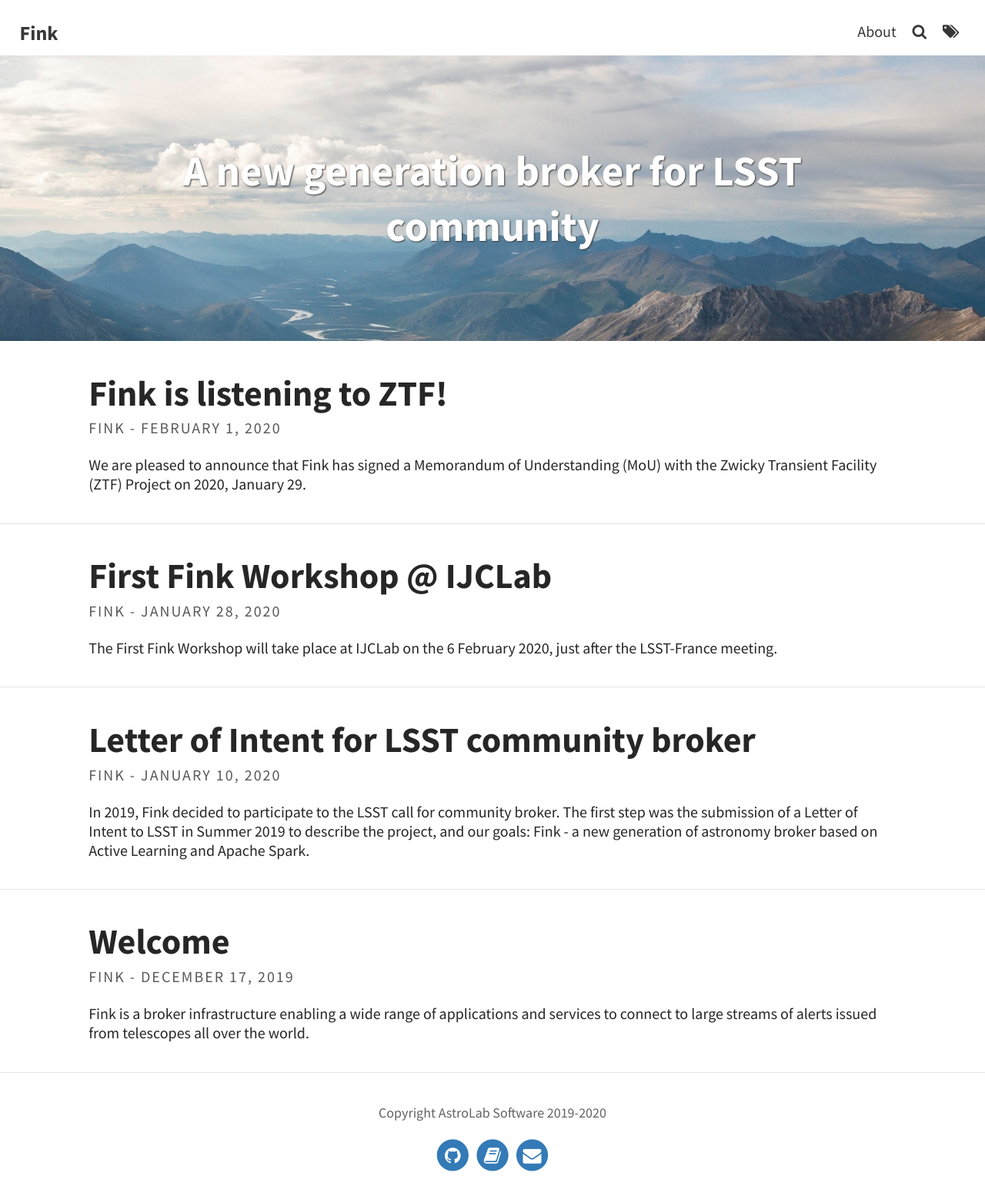
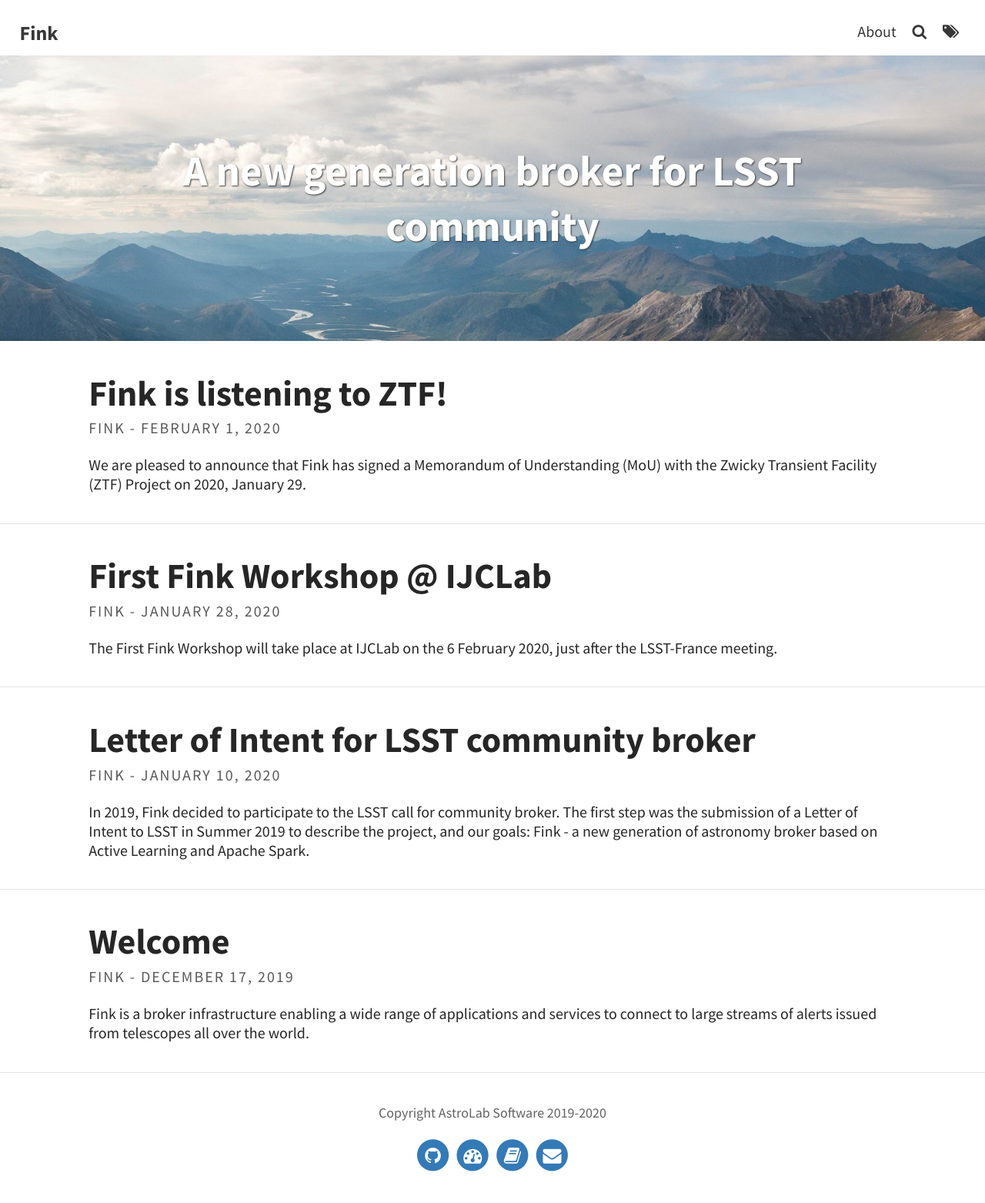
Before and after one commit to astrolabsoftware/fink-website, a Jekyll site: the page built from index.html, in a window 1280 px wide. Shown: the whole page at 77% size. Built offline with Jekyll 4.4.1, drawn with Linux system fonts in a browser that asks for light colours; the list of posts is cut into pages by our own code.

Commit message:
Add footer button to link the Grafana dashboard

```diff
--- a/_data/social.yml
+++ b/_data/social.yml
@@ -7,6 +7,7 @@
 flickr:
 gitlab:
 github: "astrolabsoftware/fink-broker"
+grafana: "https://supervision.lal.in2p3.fr/dashboard/db/fink-broker-system-status"
 book: "https://fink-broker.readthedocs.io/en/latest/"
 email_address: peloton@lal.in2p3.fr   # Full email address, e.g. "sam@example.com"
 instagram:
--- a/_includes/icons.html
+++ b/_includes/icons.html
@@ -255,6 +255,17 @@
 </li>
 {% endif %}
 
+{% if site.data.social.grafana or site.theme_settings.grafana %}
+  <li>
+      <a href="{{ site.data.social.grafana }}" title="Monitoring">
+          <span class="fa-stack fa-lg">
+              <i class="fa fa-circle fa-stack-2x"></i>
+              <i class="fa fa-dashboard fa-stack-1x fa-inverse"></i>
+          </span>
+      </a>
+  </li>
+ {% endif %}
+
 {% if site.data.social.book or site.theme_settings.book %}
 <li>
     <a href="{{ site.data.social.book }}"
```
